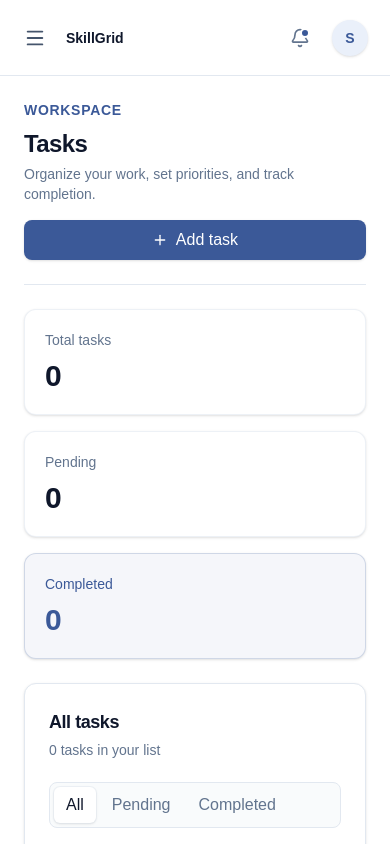
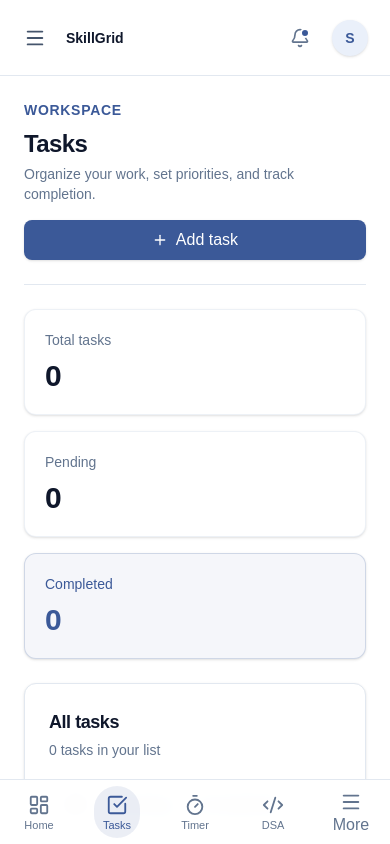
Before and after one commit to thiteswapnil1212-hue/skillGrid, a Next.js app in the folder skillgrid-app/: page /tasks in a window 390 px wide. Built offline with nearby package versions, Linux system fonts and the light colour scheme.

Commit message:
feat: mount bottom nav and snackbar provider

```diff
--- a/skillgrid-app/src/components/layout/app-shell.tsx
+++ b/skillgrid-app/src/components/layout/app-shell.tsx
@@ -6,6 +6,8 @@ import { AnimatePresence, motion } from "framer-motion";
 import { X } from "lucide-react";
 import Sidebar from "./sidebar";
 import Header from "./header";
+import BottomNav from "./bottom-nav";
+import { SnackbarProvider } from "@/components/ui/Snackbar";
 
 type AppShellProps = {
   children: React.ReactNode;
@@ -25,6 +27,7 @@ export default function AppShell({ children }: AppShellProps) {
   }, [mobileMenuOpen]);
 
   return (
+    <SnackbarProvider>
     <div className="h-screen h-[100dvh] overflow-hidden bg-white text-[#1E293B]">
       <div className="flex h-full">
         {/* Desktop Sidebar */}
@@ -36,11 +39,14 @@ export default function AppShell({ children }: AppShellProps) {
         <div className="flex min-h-0 min-w-0 flex-1 flex-col">
           <Header onMenuClick={() => setMobileMenuOpen(true)} />
 
-          <main className="min-h-0 min-w-0 flex-1 overflow-y-auto overscroll-contain bg-white pb-safe">
+          <main className="min-h-0 min-w-0 flex-1 overflow-y-auto overscroll-contain bg-white pb-[calc(6rem+env(safe-area-inset-bottom))] lg:pb-safe">
             {children}
           </main>
         </div>
       </div>
+
+      {/* Mobile bottom navigation */}
+      <BottomNav onMoreClick={() => setMobileMenuOpen(true)} />
 
       {/* Mobile Navigation */}
       <AnimatePresence>
@@ -82,5 +88,6 @@ export default function AppShell({ children }: AppShellProps) {
         )}
       </AnimatePresence>
     </div>
+    </SnackbarProvider>
   );
 }
```
